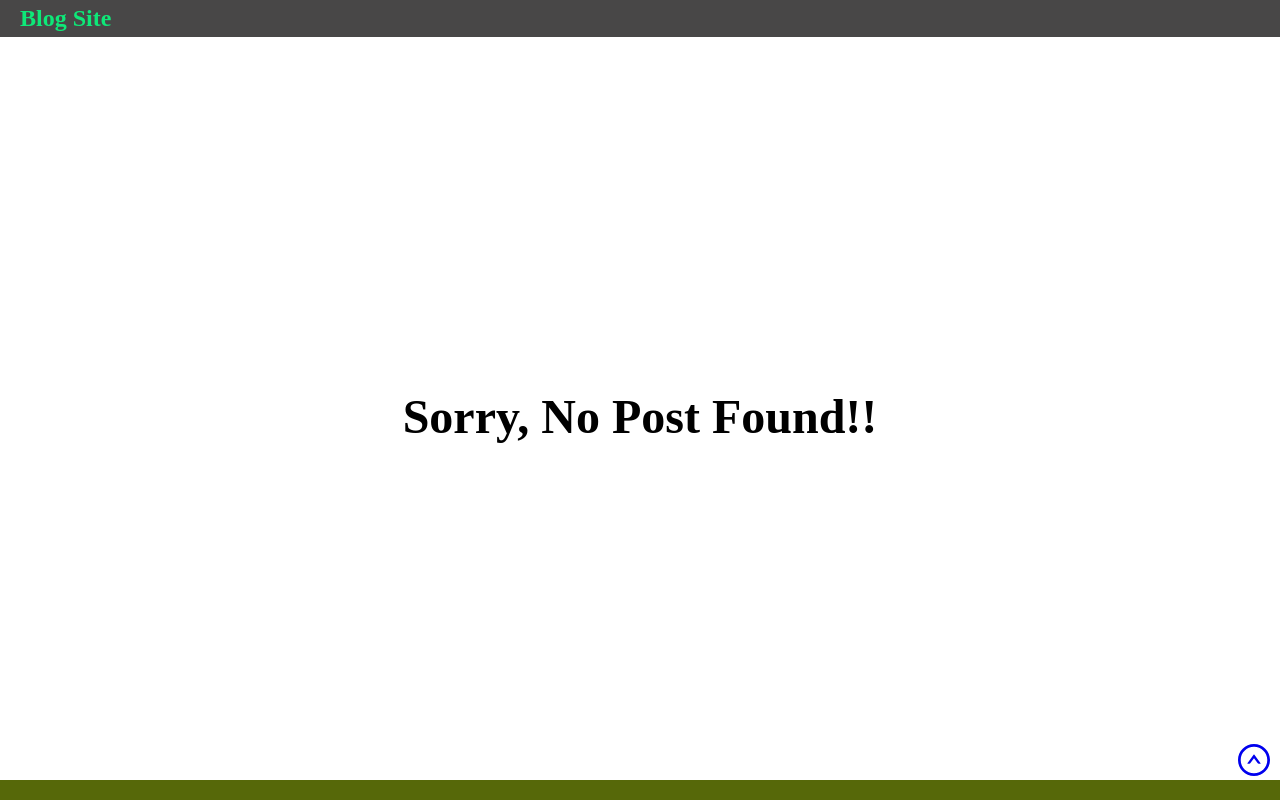
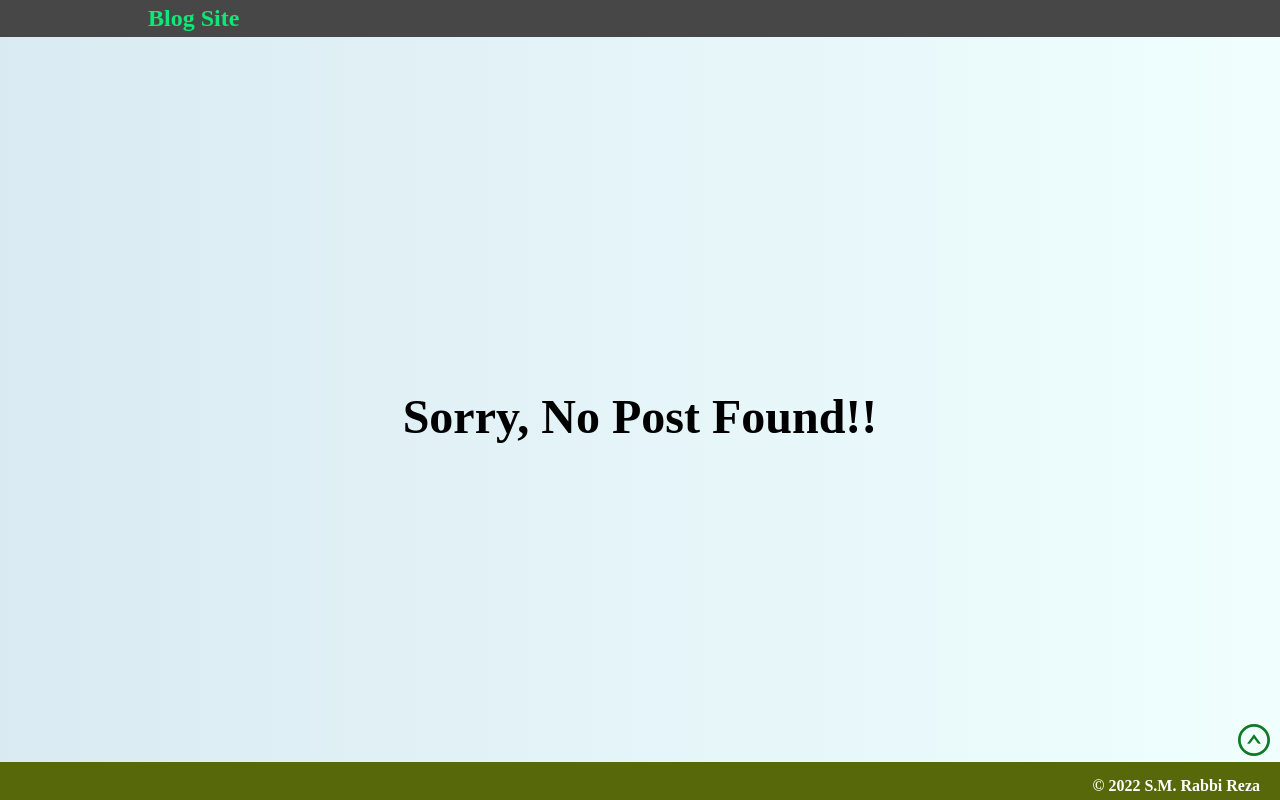
Before and after one commit to Rabbi-Reza/blog-homework, a Next.js app: page / in a window 1280 px wide. Built offline with nearby package versions, Linux system fonts and the light colour scheme; no server answers.

Commit message:
Few changes

```diff
--- a/components/SinglePostCard.js
+++ b/components/SinglePostCard.jsx
@@ -36,9 +36,9 @@ const SinglePostCard = ({ data, deletePost }) => {
     <Card className="single_card_container">
       <div className="single_card_info_delete_container">
         <div className="single_card_info">
-          <Typography.Title level={4} className="post_title">
+          <Typography.Title level={4}  className="post_title_container">
             <Link href="/post/[pid]" as={`/post/${data?.id}`}>
-              <span>{data?.title}</span>
+              <span className="post_title">{data?.title}</span>
             </Link>
           </Typography.Title>
 
--- /dev/null
+++ b/components/head/Head.jsx
@@ -0,0 +1,15 @@
+import React from 'react'
+import Head from "next/head";
+
+const HeadDefault = ({ title }) => {
+  return (
+    <Head>
+    <title>{title}</title>
+    <meta name="description" content="Blog Post app" />
+    <meta name="viewport" content="width=device-width, initial-scale=1" />
+    <link rel="icon" href="/favicon.ico" />
+  </Head>
+  )
+}
+
+export default HeadDefault
--- /dev/null
+++ b/components/layouts/Layout.jsx
@@ -0,0 +1,17 @@
+import React from 'react';
+import Header from '../shared/Header';
+import Footer from '../shared/Footer';
+
+const Layout = (props) => {
+  return (
+    <>
+      <div>
+        <Header />
+        {props.children}
+        <Footer />
+      </div>
+    </>
+  );
+};
+
+export default Layout;
--- /dev/null
+++ b/components/shared/Footer.jsx
@@ -0,0 +1,11 @@
+import React from 'react'
+
+const Footer = () => {
+  return (
+    <footer className="blog_footer">
+        <p>© 2022 S.M. Rabbi Reza</p>
+    </footer>
+  )
+}
+
+export default Footer
--- /dev/null
+++ b/components/shared/Header.jsx
@@ -0,0 +1,14 @@
+import React from 'react'
+import Link from "next/link";
+
+const Header = () => {
+  return (
+    <header className="blog_header">
+    <Link href="/">
+      <span>Blog Site</span>
+    </Link>
+  </header>
+  )
+}
+
+export default Header
--- a/pages/index.jsx
+++ b/pages/index.jsx
@@ -1,18 +1,19 @@
 import { UpCircleOutlined } from "@ant-design/icons";
 import { notification, Skeleton } from "antd";
-import Head from "next/head";
 import Link from "next/link";
 import { useEffect, useState } from "react";
 import { useDispatch, useSelector } from "react-redux";
+import HeadDefault from "../components/head/Head";
 import HomePage from "../components/HomePage";
-import NoPost from "../components/NoPost"
+import Layout from "../components/layouts/Layout";
+import NoPost from "../components/NoPost";
 import { fetchAllComments } from "../store/Comments/commentsAction";
 import { fetchAllPhotos } from "../store/Photos/photosAction";
 import { fetchAllPosts } from "../store/Posts/postsAction";
 import { fetchAllUsers } from "../store/Users/usersAction";
 
 export default function Home() {
-  const [allPosts, setAllPosts] = useState([]);
+  const [allPosts, setAllPosts] = useState([""]);
 
   const dispatch = useDispatch();
   const [api, contextHolder] = notification.useNotification();
@@ -43,23 +44,14 @@ export default function Home() {
           style={{ color: "red", fontWeight: "600" }}
         >{`${id} No Post is Deleted Successfully from List!!`}</p>
       ),
-      duration: 2
+      duration: 2,
     });
   };
 
   return (
     <>
-      <Head>
-        <title>Blog Post</title>
-        <meta name="description" content="Blog Post app" />
-        <meta name="viewport" content="width=device-width, initial-scale=1" />
-        <link rel="icon" href="/favicon.ico" />
-      </Head>
-      <header className="blog_header">
-        <Link href="/">
-          <span>Blog Site</span>
-        </Link>
-      </header>
+      <HeadDefault title="Blog Site" />
+      <Layout>
         <main className="home_main_container">
           {contextHolder}
           {loading ? (
@@ -75,11 +67,11 @@ export default function Home() {
           )}
         </main>
         <Link href="#">
-        <span className="top_arrow">
+          <span className="top_arrow" title="Click to Go Top">
             <UpCircleOutlined />
           </span>
         </Link>
-      <footer className="blog_footer"></footer>
+      </Layout>
     </>
   );
 }
--- a/styles/globals.css
+++ b/styles/globals.css
@@ -5,11 +5,18 @@
   position: relative;
 }
 
+body {
+  background: linear-gradient(
+    to right,
+    hsl(199, 49%, 90%),
+    hsl(176, 100%, 97%)
+  );
+}
+
 /* Header style start */
 .blog_header {
   background: rgb(72, 71, 71);
   padding: 5px 20px 5px;
-
   font-size: 1.5rem;
   font-weight: 700;
   position: fixed;
@@ -20,8 +27,13 @@
 }
 
 .blog_header a {
+  margin-left: 10vw;
   text-decoration: none;
   color: rgb(14, 232, 120);
+}
+
+.blog_header a:hover {
+  color: rgb(14, 167, 232);
 }
 /* Header style end */
 
@@ -29,8 +41,8 @@
 .blog_footer {
   background: rgb(86, 104, 9);
   padding: 15px 20px 5px;
-  color: rgb(14, 232, 120);
-  font-size: 1.5rem;
+  color: rgb(255, 255, 255);
+  font-size: 1rem;
   font-weight: 700;
   position: fixed;
   bottom: 0;
@@ -39,16 +51,23 @@
   z-index: 10;
 }
 
+.blog_footer p {
+  text-align: right;
+}
 /* Footer style end */
 
 /* Top arrow start */
 .top_arrow {
   position: fixed;
-  bottom: 20px;
+  bottom: 5vh;
   right: 10px;
   z-index: 20;
   font-size: 2rem;
-  transition: all 1s linear;
+  transition: all 0.5s ease;
+  color: rgb(14, 122, 37);
+}
+.top_arrow:hover {
+  color: rgb(14, 100, 122);
 }
 /* Top arrow end */
 
@@ -63,7 +82,7 @@
 .single_card_container {
   width: 70vw;
   margin-bottom: 10px;
-  background: rgb(193, 221, 239);
+  background: rgb(187, 227, 252);
 }
 
 .single_card_info_delete_container {
@@ -73,14 +92,17 @@
 .single_card_info {
   width: 90%;
 }
-
+.post_title_container {
+  text-align: center;
+}
 .post_title {
   font-size: 1.8rem !important;
-  color: rgb(114, 105, 11) !important;
-  text-align: center;
+  color: #1f5da0 !important;
 }
 .post_title:hover {
-  color: rgba(114, 105, 11, 0.463) !important;
+  font-size: 1.81rem !important;
+  color: rgba(5, 50, 153, 0.463) !important;
+  text-overflow: hidden;
 }
 
 .author_container,
@@ -104,13 +126,17 @@
   display: flex;
   justify-content: center;
   align-items: center;
+  margin-left: 5%;
+}
+
+.delete_button:hover {
+  color: red;
 }
 /* Main Posts container end */
 
 /* Detail Posts container start */
 .detail_post_container {
   top: 7vh;
-
   display: flex;
   flex-direction: column;
   align-items: center;
```
Also changed, not shown: pages/post/[pid].js (+10 -9 lines), components/HomePage.jsx (renamed from components/HomePage.js), components/NoPost.jsx (renamed from components/NoPost.js). Lines whose indentation alone changed are shown as unchanged.
